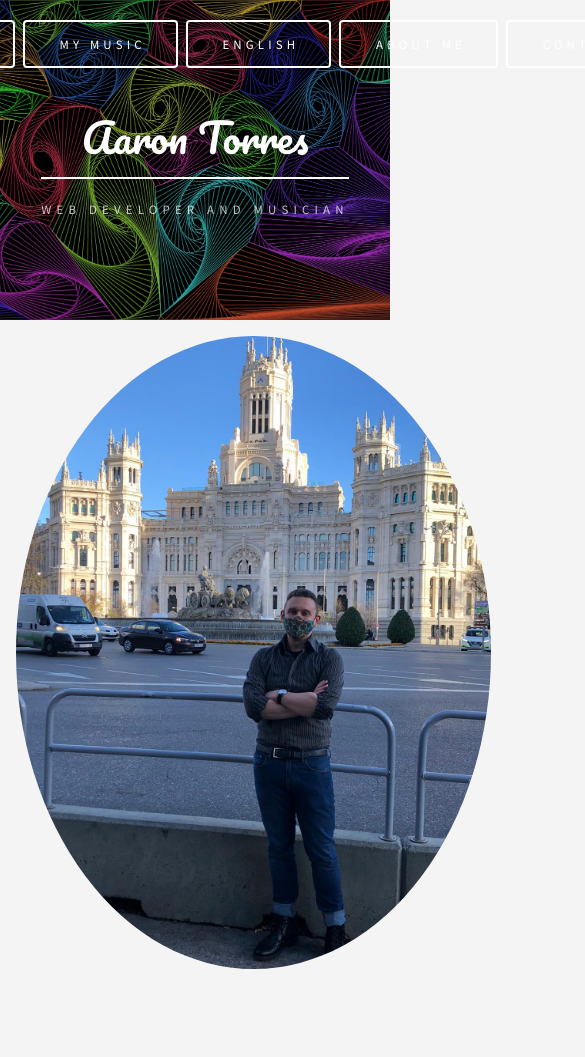
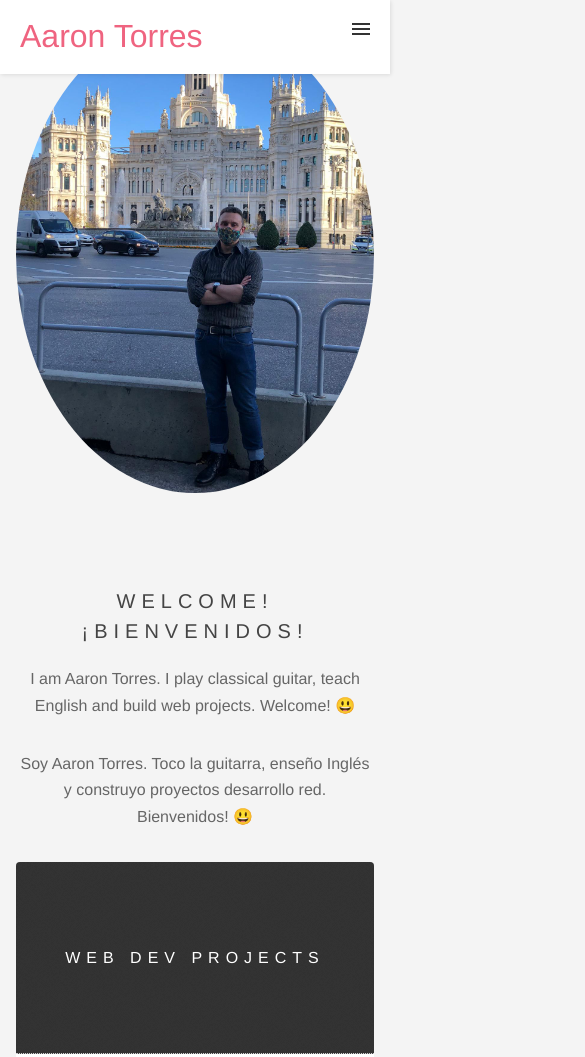
Before and after one commit to aarontorresweb/aarontorresweb, a plain HTML site: page index.html in a window 390 px wide. Shown: the top 1057 px of the page, 585 px wide, since content can reach past the window. Drawn offline with Linux system fonts and the light colour scheme.

Commit message:
Second Commit

```diff
--- a/assets/css/main.css
+++ b/assets/css/main.css
@@ -6,6 +6,7 @@
 	templated.co @templatedco
 	Released for free under the Creative Commons Attribution 3.0 license (templated.co/license)
 */
+
 
 /* Reset */
 
@@ -143,6 +144,7 @@ body {
     -webkit-text-size-adjust: none;
 }
 
+
 /* Box Model */
 
 *,
@@ -152,6 +154,7 @@ body {
     -webkit-box-sizing: border-box;
     box-sizing: border-box;
 }
+
 
 /* Basic */
 
@@ -187,6 +190,7 @@ body.is-loading *:after {
     transition: none !important;
 }
 
+
 /* Type */
 
 body {
@@ -422,6 +426,7 @@ hr {
     border-bottom-color: #666666;
 }
 
+
 /* Box */
 
 .box {
@@ -431,9 +436,9 @@ hr {
     padding: 1.5em;
 }
 
-.box > :last-child,
-.box > :last-child > :last-child,
-.box > :last-child > :last-child > :last-child {
+.box> :last-child,
+.box> :last-child> :last-child,
+.box> :last-child> :last-child> :last-child {
     margin-bottom: 0;
 }
 
@@ -446,6 +451,7 @@ hr {
 .box {
     border-color: #666666;
 }
+
 
 /* Button */
 
@@ -458,14 +464,10 @@ button,
     -webkit-appearance: none;
     -ms-appearance: none;
     appearance: none;
-  -moz-transition: box-shadow 0.2s ease-in-out,
-    background-color 0.2s ease-in-out, color 0.2s ease-in-out;
-  -webkit-transition: box-shadow 0.2s ease-in-out,
-    background-color 0.2s ease-in-out, color 0.2s ease-in-out;
-  -ms-transition: box-shadow 0.2s ease-in-out, background-color 0.2s ease-in-out,
-    color 0.2s ease-in-out;
-  transition: box-shadow 0.2s ease-in-out, background-color 0.2s ease-in-out,
-    color 0.2s ease-in-out;
+    -moz-transition: box-shadow 0.2s ease-in-out, background-color 0.2s ease-in-out, color 0.2s ease-in-out;
+    -webkit-transition: box-shadow 0.2s ease-in-out, background-color 0.2s ease-in-out, color 0.2s ease-in-out;
+    -ms-transition: box-shadow 0.2s ease-in-out, background-color 0.2s ease-in-out, color 0.2s ease-in-out;
+    transition: box-shadow 0.2s ease-in-out, background-color 0.2s ease-in-out, color 0.2s ease-in-out;
     border-radius: 4px;
     border: 0;
     cursor: pointer;
@@ -573,6 +575,7 @@ button.icon:before,
     color: #999999;
 }
 
+
 /* Form */
 
 form {
@@ -671,8 +674,8 @@ input[type="radio"] {
     z-index: -1;
 }
 
-input[type="checkbox"] + label,
-input[type="radio"] + label {
+input[type="checkbox"]+label,
+input[type="radio"]+label {
     text-decoration: none;
     cursor: pointer;
     display: inline-block;
@@ -683,8 +686,8 @@ input[type="radio"] + label {
     position: relative;
 }
 
-input[type="checkbox"] + label:before,
-input[type="radio"] + label:before {
+input[type="checkbox"]+label:before,
+input[type="radio"]+label:before {
     -moz-osx-font-smoothing: grayscale;
     -webkit-font-smoothing: antialiased;
     font-family: FontAwesome;
@@ -693,8 +696,8 @@ input[type="radio"] + label:before {
     text-transform: none !important;
 }
 
-input[type="checkbox"] + label:before,
-input[type="radio"] + label:before {
+input[type="checkbox"]+label:before,
+input[type="radio"]+label:before {
     border-radius: 4px;
     border: solid 1px;
     content: "";
@@ -708,16 +711,16 @@ input[type="radio"] + label:before {
     width: 1.65em;
 }
 
-input[type="checkbox"]:checked + label:before,
-input[type="radio"]:checked + label:before {
+input[type="checkbox"]:checked+label:before,
+input[type="radio"]:checked+label:before {
     content: "\f00c";
 }
 
-input[type="checkbox"] + label:before {
+input[type="checkbox"]+label:before {
     border-radius: 4px;
 }
 
-input[type="radio"] + label:before {
+input[type="radio"]+label:before {
     border-radius: 100%;
 }
 
@@ -767,26 +770,26 @@ textarea:focus {
     color: #666666;
 }
 
-input[type="checkbox"] + label,
-input[type="radio"] + label {
+input[type="checkbox"]+label,
+input[type="radio"]+label {
     color: #666666;
 }
 
-input[type="checkbox"] + label:before,
-input[type="radio"] + label:before {
+input[type="checkbox"]+label:before,
+input[type="radio"]+label:before {
     background: rgba(144, 144, 144, 0.075);
     border-color: #666666;
 }
 
-input[type="checkbox"]:checked + label:before,
-input[type="radio"]:checked + label:before {
+input[type="checkbox"]:checked+label:before,
+input[type="radio"]:checked+label:before {
     background-color: #ef6480;
     border-color: #ef6480;
     color: #ffffff;
 }
 
-input[type="checkbox"]:focus + label:before,
-input[type="radio"]:focus + label:before {
+input[type="checkbox"]:focus+label:before,
+input[type="radio"]:focus+label:before {
     border-color: #ef6480;
     box-shadow: 0 0 0 1px #ef6480;
 }
@@ -810,6 +813,7 @@ input[type="radio"]:focus + label:before {
 .formerize-placeholder {
     color: #999999 !important;
 }
+
 
 /* Icon */
 
@@ -828,7 +832,7 @@ input[type="radio"]:focus + label:before {
     text-transform: none !important;
 }
 
-.icon > .label {
+.icon>.label {
     display: none;
 }
 
@@ -855,6 +859,7 @@ input[type="radio"]:focus + label:before {
     }
 }
 
+
 /* Image */
 
 .image {
@@ -911,6 +916,7 @@ input[type="radio"]:focus + label:before {
     width: 100%;
 }
 
+
 /* List */
 
 ol {
@@ -992,7 +998,7 @@ ul.actions.vertical li:first-child {
     padding-top: 0;
 }
 
-ul.actions.vertical li > * {
+ul.actions.vertical li>* {
     margin-bottom: 0;
 }
 
@@ -1017,7 +1023,7 @@ ul.actions.fit li {
     padding: 0 0 0 1em;
 }
 
-ul.actions.fit li > * {
+ul.actions.fit li>* {
     margin-bottom: 0;
 }
 
@@ -1043,7 +1049,7 @@ ul.actions.fit.small li {
     ul.actions li:first-child {
         padding-top: 0;
     }
-  ul.actions li > * {
+    ul.actions li>* {
         width: 100%;
         margin: 0 !important;
     }
@@ -1072,6 +1078,7 @@ dl dd {
 ul.alt li {
     border-top-color: #666666;
 }
+
 
 /* Table */
 
@@ -1140,7 +1147,7 @@ table tbody tr {
     border-color: #666666;
 }
 
-table tbody tr:nth-child(2n + 1) {
+table tbody tr:nth-child(2n+1) {
     background-color: rgba(144, 144, 144, 0.075);
 }
 
@@ -1159,6 +1166,7 @@ table tfoot {
 table.alt tbody tr td {
     border-color: #666666;
 }
+
 
 /* Item */
 
@@ -1269,7 +1277,7 @@ table.alt tbody tr td {
     transform: scale(1.1);
 }
 
-.item header > * {
+.item header>* {
     position: relative;
     z-index: 1;
 }
@@ -1345,6 +1353,7 @@ table.alt tbody tr td {
     }
 }
 
+
 /* Wrapper */
 
 #wrapper {
@@ -1354,7 +1363,7 @@ table.alt tbody tr td {
     padding: 4em 0 2em 0;
 }
 
-#wrapper > .main {
+#wrapper>.main {
     margin-bottom: 4em;
 }
 
@@ -1362,7 +1371,7 @@ table.alt tbody tr td {
     #wrapper {
         padding: 2em 0 2em 0;
     }
-  #wrapper > .main {
+    #wrapper>.main {
         margin-bottom: 2em;
     }
 }
@@ -1372,10 +1381,11 @@ table.alt tbody tr td {
         max-width: calc(100% - 2em);
         padding: 1em 0 0.1em 0;
     }
-  #wrapper > .main {
+    #wrapper>.main {
         margin-bottom: 1em;
     }
 }
+
 
 /* Header */
 
@@ -1578,6 +1588,160 @@ body.is-loading #header.alt .inner {
     }
 }
 
+
+/* New Responsive header */
+
+body {
+    margin: 0;
+    font-family: Helvetica, sans-serif;
+    background-color: #f4f4f4;
+}
+
+a {
+    color: #000;
+}
+
+
+/* header */
+
+.header {
+    background-color: #fff;
+    box-shadow: 1px 1px 4px 0 rgba(0, 0, 0, 0.1);
+    position: fixed;
+    width: 100%;
+    z-index: 3;
+}
+
+.header ul {
+    margin: 0;
+    padding: 0;
+    list-style: none;
+    overflow: hidden;
+    background-color: #fff;
+}
+
+.header li a {
+    display: block;
+    padding: 20px 20px;
+    border-right: 1px solid #f4f4f4;
+    text-decoration: none;
+}
+
+.header li a:hover,
+.header .menu-btn:hover {
+    background-color: #f4f4f4;
+}
+
+.header .logo {
+    display: block;
+    float: left;
+    font-size: 2em;
+    padding: 10px 20px;
+    text-decoration: none;
+}
+
+
+/* menu */
+
+.header .menu {
+    clear: both;
+    max-height: 0;
+    transition: max-height 0.2s ease-out;
+}
+
+
+/* menu icon */
+
+.header .menu-icon {
+    cursor: pointer;
+    display: inline-block;
+    float: right;
+    padding: 28px 20px;
+    position: relative;
+    user-select: none;
+}
+
+.header .menu-icon .navicon {
+    background: #333;
+    display: block;
+    height: 2px;
+    position: relative;
+    transition: background 0.2s ease-out;
+    width: 18px;
+}
+
+.header .menu-icon .navicon:before,
+.header .menu-icon .navicon:after {
+    background: #333;
+    content: "";
+    display: block;
+    height: 100%;
+    position: absolute;
+    transition: all 0.2s ease-out;
+    width: 100%;
+}
+
+.header .menu-icon .navicon:before {
+    top: 5px;
+}
+
+.header .menu-icon .navicon:after {
+    top: -5px;
+}
+
+
+/* menu btn */
+
+.header .menu-btn {
+    display: none;
+}
+
+.header .menu-btn:checked~.menu {
+    max-height: 540px;
+}
+
+.header .menu-btn~.menu-icon::before {
+    opacity: 0;
+}
+
+.header .menu-btn:checked~.menu-icon .navicon {
+    background: transparent;
+}
+
+.header .menu-btn:checked~.menu-icon .navicon:before {
+    transform: rotate(-45deg);
+}
+
+.header .menu-btn:checked~.menu-icon .navicon:after {
+    transform: rotate(45deg);
+}
+
+.header .menu-btn:checked~.menu-icon:not(.steps) .navicon:before,
+.header .menu-btn:checked~.menu-icon:not(.steps) .navicon:after {
+    top: 0;
+}
+
+
+/* 48em = 768px */
+
+@media (min-width: 875px) {
+    .header li {
+        float: left;
+    }
+    .header li a {
+        padding: 20px 30px;
+    }
+    .header .menu {
+        clear: none;
+        float: right;
+        max-height: none;
+    }
+    .header .menu-icon {
+        display: none;
+    }
+}
+
+
 /* Main */
 
 #main {
@@ -1586,7 +1750,7 @@ body.is-loading #header.alt .inner {
     border-radius: 4px;
 }
 
-#main > header:first-child {
+#main>header:first-child {
     text-align: center;
 }
 
@@ -1601,6 +1765,7 @@ body.is-loading #header.alt .inner {
         padding: 2em 1em 0.1em 1em;
     }
 }
+
 
 /* Intro */
 
@@ -1626,6 +1791,7 @@ body.is-loading #header.alt .inner {
     }
 }
 
+
 /* CTA */
 
 #cta {
@@ -1647,6 +1813,7 @@ body.is-loading #header.alt .inner {
         display: none;
     }
 }
+
 
 /* Footer */
 
@@ -1681,9 +1848,12 @@ body.is-loading #header.alt .inner {
     }
 }
 
+
 /* Added code. */
 
+
 /* SLIDESHOW */
+
 
 /* // From this code pen: https://codepen.io/AndresUris/pen/rGXpvE */
 
@@ -1696,6 +1866,7 @@ body.is-loading #header.alt .inner {
     display: block;
 }
 
+
 /* IMAGES I added */
 
 #at-images {
@@ -1705,7 +1876,9 @@ body.is-loading #header.alt .inner {
 
 #slideshow img {
     border-radius: 50%;
-  height: 75vh;
+    max-height: 75vh;
+    height: auto;
+    max-width: 100%;
     overflow: hidden;
     margin-bottom: 10vh;
 }
@@ -1714,3 +1887,6 @@ h2,
 p {
     text-align: center;
 }
+
+
+/* CSS for hamburger menu. */
--- a/index.html
+++ b/index.html
@@ -5,6 +5,7 @@
 	Released for free under the Creative Commons Attribution 3.0 license (templated.co/license)
 -->
 <html>
+
 <head>
     <title>Aaron Torres - Developer and Musician</title>
     <meta charset="utf-8" />
@@ -15,21 +16,17 @@
 
 <body>
     <!-- Header -->
-    <header id="header" class="alt">
-      <nav>
-        <ul>
-          <li><a href="index.html" class="button big">Home</a></li>
-          <li><a href="webdev.html" class="button big">Wev Dev</a></li>
-          <li><a href="music.html" class="button big">My Music</a></li>
-          <li><a href="englishTeaching.html" class="button big">English</a></li>
-          <li><a href="about.html" class="button big">About Me</a></li>
-          <li><a href="contact.html" class="button big">Contact</a></li>
+    <header class="header">
+        <a href="" class="logo">Aaron Torres</a>
+        <input class="menu-btn" type="checkbox" id="menu-btn" />
+        <label class="menu-icon" for="menu-btn"><span class="navicon"></span></label>
+        <ul class="menu">
+            <li><a href="index.html">Home</a></li>
+            <li><a href="webdev.html">Wev Dev</a></li>
+            <li><a href="music.html">My Music</a></li>
+            <li><a href="about.html">About Me</a></li>
+            <li><a href="contact.html">Contact</a></li>
         </ul>
-      </nav>
-      <div class="inner">
-        <h1>Aaron Torres</h1>
-        <p>Web Developer and Musician</p>
-      </div>
     </header>
 
     <!-- Wrapper -->
@@ -49,51 +46,32 @@
                     <img src="images/aaronTorresGuitarOne.jpg" alt="aaronTorresOne" />
                 </div>
                 <div class="slide">
-              <img
-                src="images/aaronTorresCibelesOne.jpg"
-                alt="aaronTorresCibelesOne"
-              />
+                    <img src="images/aaronTorresCibelesOne.jpg" alt="aaronTorresCibelesOne" />
                 </div>
                 <div class="slide">
-              <img
-                src="images/aaronTorresRetiroOne.jpg"
-                alt="aaronTorresRetiroOne"
-              />
+                    <img src="images/aaronTorresRetiroOne.jpg" alt="aaronTorresRetiroOne" />
                 </div>
                 <div class="slide">
                     <img src="images/aaronGlasses.jpg" alt="aaronGlasses" />
                 </div>
                 <div class="slide">
-              <img
-                src="images/aaronTorresGuitarFour.jpg"
-                alt="aaronTorresGuitarFour"
-              />
+                    <img src="images/aaronTorresGuitarFour.jpg" alt="aaronTorresGuitarFour" />
                 </div>
                 <div class="slide">
-              <img
-                src="images/aaronTorresRetiroTwoCropped.jpg"
-                alt="aaronTorresRetiroTwoCropped"
-              />
+                    <img src="images/aaronTorresRetiroTwoCropped.jpg" alt="aaronTorresRetiroTwoCropped" />
                 </div>
                 <div class="slide">
-              <img
-                src="images/aaronTorresRetiroTwo.jpg"
-                alt="aaronTorresRetiroTwo"
-              />
+                    <img src="images/aaronTorresRetiroTwo.jpg" alt="aaronTorresRetiroTwo" />
                 </div>
                 <div class="slide">
-              <img
-                src="images/aaronTorresGuitarThree.jpg"
-                alt="aaronTorresGuitarThree"
-              />
+                    <img src="images/aaronTorresGuitarThree.jpg" alt="aaronTorresGuitarThree" />
                 </div>
             </div>
         </div>
 
         <h2>Welcome! ¡Bienvenidos!</h2>
         <p>
-          I am Aaron Torres. I play classical guitar, teach English and build
-          web projects. Welcome! 😃
+            I am Aaron Torres. I play classical guitar, teach English and build web projects. Welcome! 😃
         </p>
         <p> Soy Aaron Torres. Toco la guitarra, enseño Inglés y construyo proyectos desarrollo red. Bienvenidos! 😃</p>
         </section>
@@ -102,14 +80,11 @@
         <section class="main items">
             <article class="item">
                 <header>
-            <a href="webdev.html"
-              ><img src="images/webDevelopmentPhoto.jpg" alt=""
-            /></a>
+                    <a href="webdev.html"><img src="images/webDevelopmentPhoto.jpg" alt="" /></a>
                     <h3>Web Dev Projects</h3>
                 </header>
                 <p>
-            I study front-end web development - HTML/CSS/JS. I enjoy building
-            web projects and learning about the creative process with coding.
+                    I study front-end web development - HTML/CSS/JS. I enjoy building web projects and learning about the creative process with coding.
                 </p>
                 <ul class="actions">
                     <li><a href="webdev.html" class="button">Web Dev</a></li>
@@ -117,16 +92,11 @@
             </article>
             <article class="item">
                 <header>
-            <a href="music.html"
-              ><img
-                src="images/aaronTorresGuitarOne.jpg"
-                alt="aaronTorresGuitarOne.jpg"
-            /></a>
+                    <a href="music.html"><img src="images/aaronTorresGuitarOne.jpg" alt="aaronTorresGuitarOne.jpg" /></a>
                     <h3>Music</h3>
                 </header>
                 <p>
-            I am a classical guitarist with a wide variety of musical interests.
-            Playing music has always been a fun part of life.
+                    I am a classical guitarist with a wide variety of musical interests. Playing music has always been a fun part of life.
                 </p>
                 <ul class="actions">
                     <li><a href="music.html" class="button">My Music</a></li>
@@ -134,16 +104,11 @@
             </article>
             <article class="item">
                 <header>
-            <a href="about.html"
-              ><img
-                src="images/aaronTorresRetiroTwoCropped.jpg"
-                alt="aaronTorresRetiroTwoCropped.jpg"
-            /></a>
+                    <a href="about.html"><img src="images/aaronTorresRetiroTwoCropped.jpg" alt="aaronTorresRetiroTwoCropped.jpg" /></a>
                     <h3>About Me</h3>
                 </header>
                 <p>
-            I enjoy teaching English, playing music and studying web
-            development.
+                    I enjoy teaching English, playing music and studying web development.
                 </p>
                 <ul class="actions">
                     <li><a href="about.html" class="button">About Me</a></li>
@@ -151,9 +116,7 @@
             </article>
             <article class="item">
                 <header>
-            <a href="#"
-              ><img src="images/aaronGlasses.jpg" alt="aaronGlasses.jpg"
-            /></a>
+                    <a href="#"><img src="images/aaronGlasses.jpg" alt="aaronGlasses.jpg" /></a>
                     <h3>English Teaching</h3>
                 </header>
                 <p>Some of my English teaching videos. 😆😃😄</p>
@@ -215,8 +178,7 @@
       -->
             <p class="copyright">
                 &copy; Aaron Torres 2020-21. Design:
-          <a href="https://templated.co">TEMPLATED</a>. Customized by Aaron
-          Torres.
+                <a href="https://templated.co">TEMPLATED</a>. Customized by Aaron Torres.
             </p>
         </footer>
     </div>
@@ -227,4 +189,5 @@
     <script src="assets/js/util.js"></script>
     <script src="assets/js/main.js"></script>
 </body>
+
 </html>
```
Also changed, not shown: about.html (+12 -11 lines), assets/js/main.js (+11 -0 lines), contact.html (+12 -12 lines), englishTeaching.html (+13 -12 lines), music.html (+13 -11 lines), webdev.html (+13 -11 lines). Lines whose indentation alone changed are shown as unchanged.
